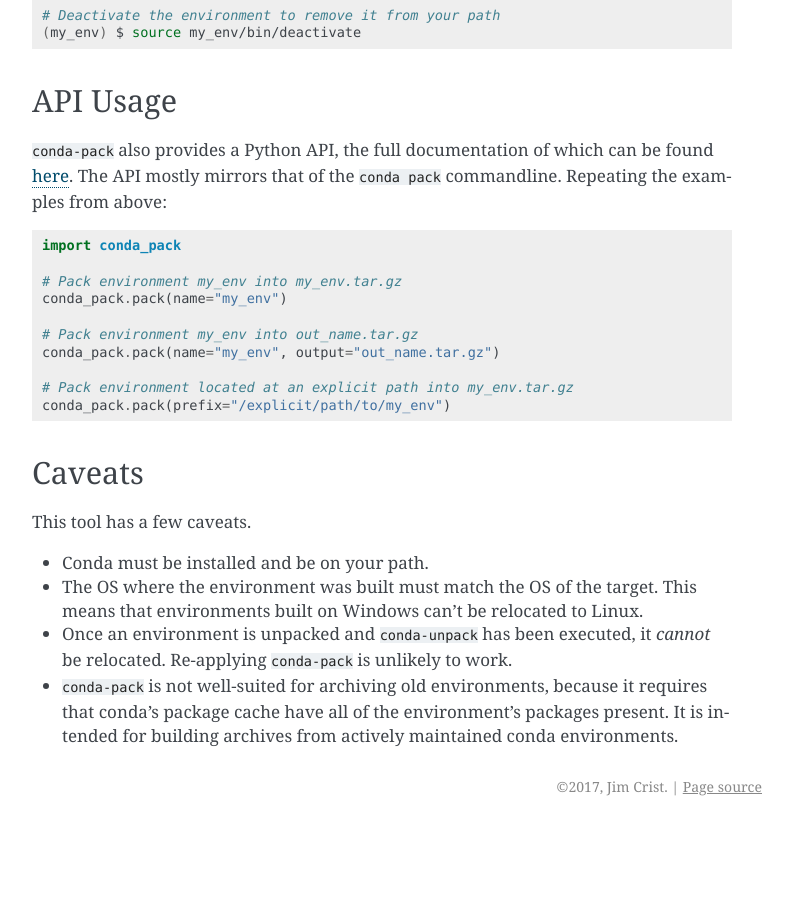
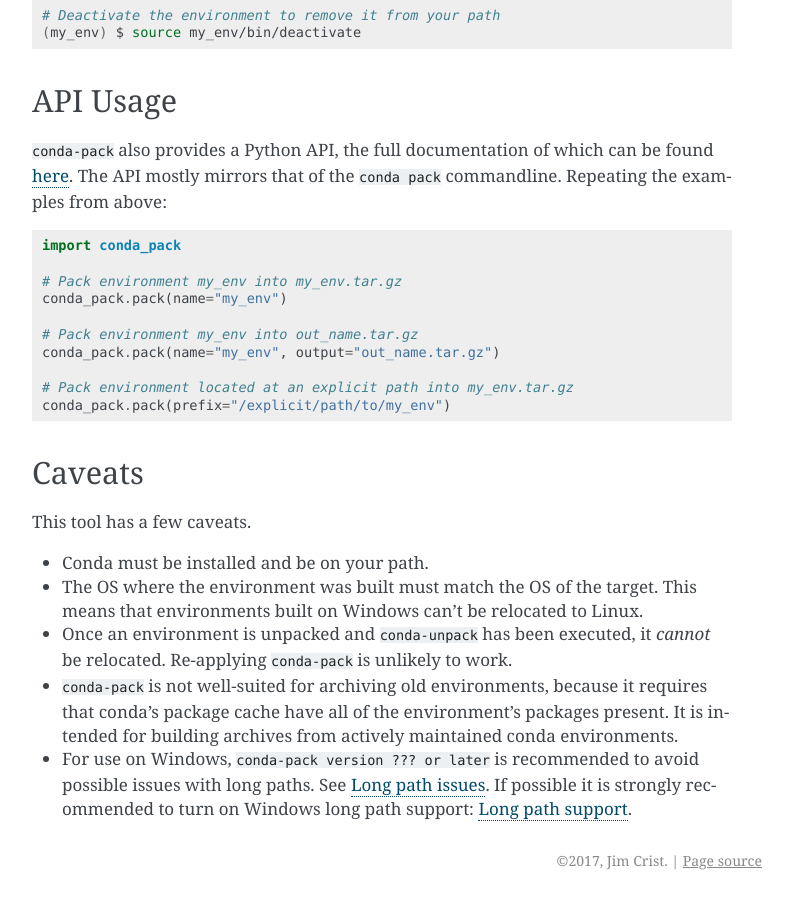
Before and after one commit to conda/conda-pack, a Sphinx documentation site: the page built from docs/source/index.rst, in a window 1280 px wide and 900 px high, scrolled down 2337 px. Shown: the whole window, without its empty margins (358-1151 px from the left). Built offline with Sphinx 7.4.7, drawn with Linux system fonts in a browser that asks for light colours; before the commit the page ends 3163 px from its top, so only the background shows below that.

Commit message:
add comment in docs

```diff
--- a/docs/source/index.rst
+++ b/docs/source/index.rst
@@ -174,6 +174,13 @@
   present. It is intended for building archives from actively maintained
   conda environments.
 
+- For use on Windows, ``conda-pack version ??? or later`` is recommended to
+  avoid possible issues with long paths. See
+  `Long path issues <https://github.com/conda/conda-pack/issues/398>`_.
+  If possible it is strongly recommended to turn on Windows long path support:
+  `Long path support <https://learn.microsoft.com/en-us/windows/win32/fileio/maximum-file-path-limitation?tabs=registry#enable-long-paths-in-windows-10-version-1607-and-later>`_.
+
+
 .. toctree::
     :hidden:
 
```
